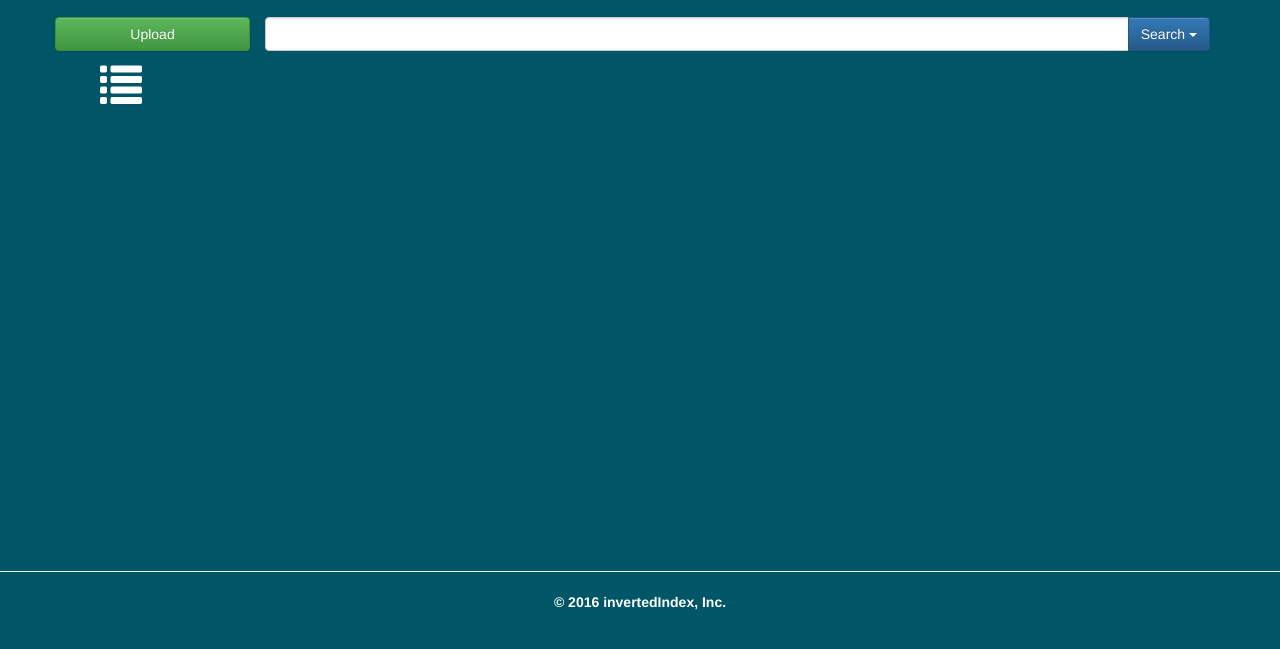
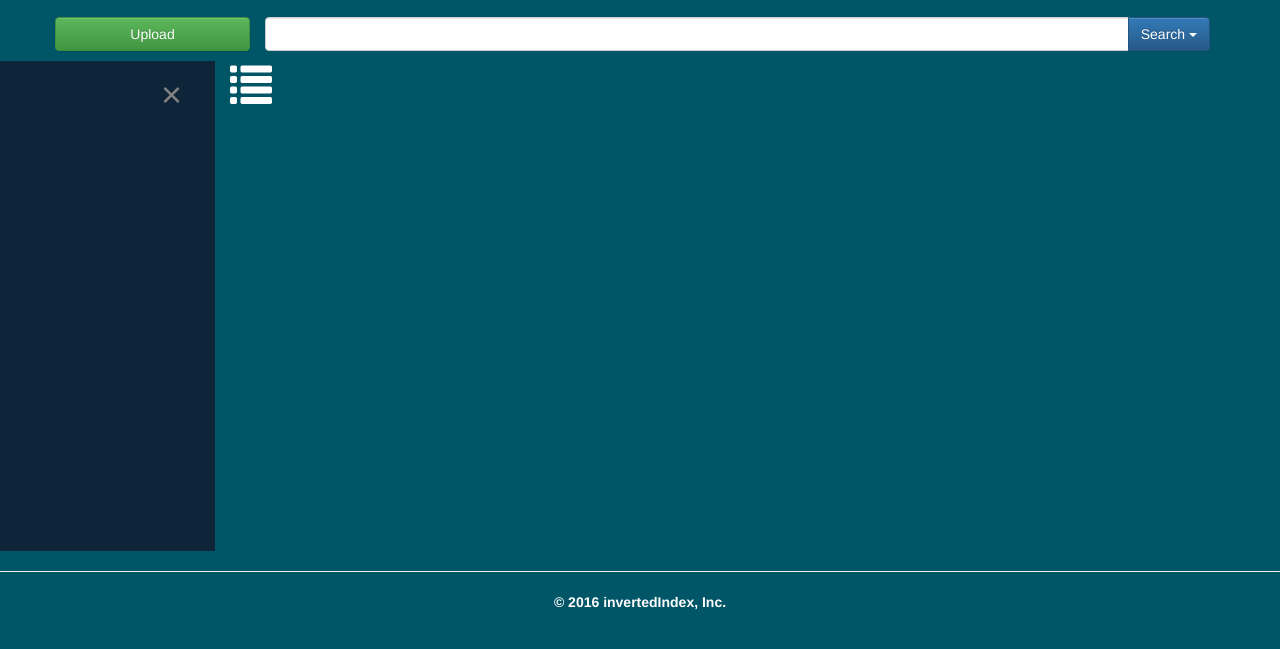
Before and after one commit to fortunee/Inverted-Index, a website: page index.html in a window 1280 px wide. Shown: the part 53-702 px from the top of the page. Drawn offline with nearby package versions, Linux system fonts and the light colour scheme.

Commit message:
View Slideout menu should be open by default

```diff
--- a/index.html
+++ b/index.html
@@ -82,7 +82,7 @@
                     </div>
                 </div>
 
-                <span type="button" onclick="openNav()" onmouseover="closeNav()" class="col-md-1 glyphicon glyphicon-list"></span>
+                <span type="button" onclick="openNav()" class="col-md-1 glyphicon glyphicon-list"></span>
                 <!-- indexed files view -->
                 <div class="col-md-5 builtIndex" id="builtIndex" ng-show="indexedFiles">
 
--- a/src/css/style.css
+++ b/src/css/style.css
@@ -24,7 +24,7 @@ body{
 /* The side navigation menu */
 .sidenav {
   height: 490px;
-  width: 0; /* 0 width - change this with JavaScript */
+  width: 250px; /* 250 width - change this with JavaScript */
   z-index: 1;
   background-color: #0e2438;
   overflow-x: hidden; /* Disable horizontal scroll */
```
